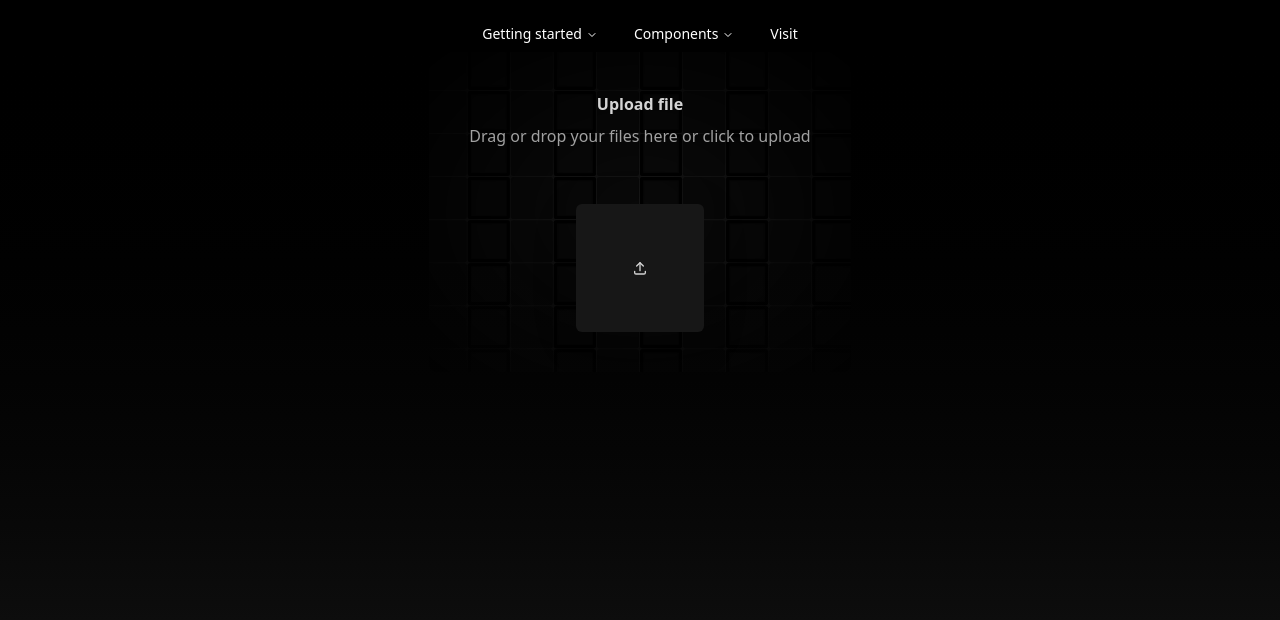
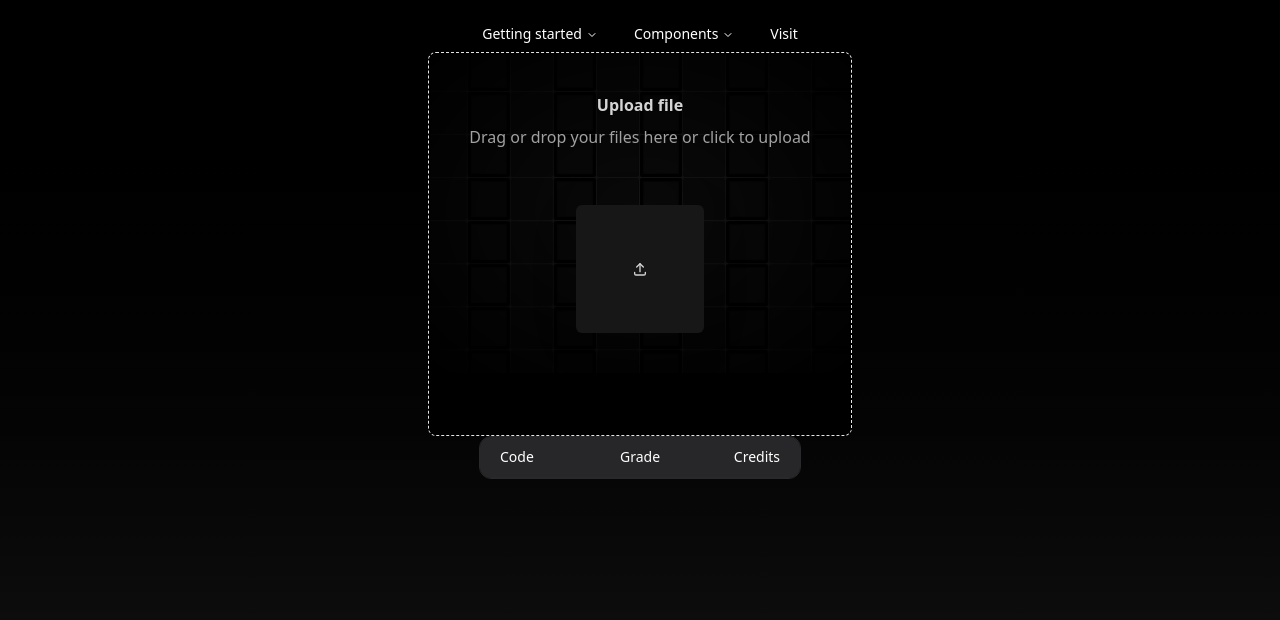
Before and after one commit to Lovedragn/AI_CGPA_Calculator, a Next.js app in the folder frontend/: page / in a window 1280 px wide. Shown: the top 620 px of the page. Built offline with nearby package versions, Linux system fonts and the light colour scheme.

Commit message:
Added Table

```diff
--- a/frontend/src/app/page.js
+++ b/frontend/src/app/page.js
@@ -1,14 +1,14 @@
 "use client";
 import { useState } from "react";
 import Navmenu from "../components/Base/navmenu";
-import { FileUpload } from "@/components/ui/file-upload";
+import Tableform from "../components/Base/table";
+import Fileuploads from "@/components/Base/fileupload";
 
 const App = () => {
+  const [results, setResults] = useState(null);
   const [loading, setLoading] = useState(false);
   const [file, setFile] = useState(null);
-  const [results, setResults] = useState(null);
   const [error, setError] = useState(null);
-
   const uploadFile = async () => {
     if (!file) return alert("Please select a file to upload.");
 
@@ -41,7 +41,7 @@ const App = () => {
 
   return (
     <div className="bg-gradient-to-b from-black to-neutral-900 w-full h-screen flex flex-col items-center p-4 overflow-hidden">
-      {/* <div className="bg-white rounded-lg shadow-xl p-8 max-w-md w-full">
+     {/* <div className="bg-white rounded-lg shadow-xl p-8 max-w-md w-full">
         <input
           className="w-full border border-gray-300 rounded p-2 text-sm"
           type="file"
@@ -130,19 +130,17 @@ const App = () => {
             )}
           </div>
         )}
+      </div> */}
+
+      <div>
+        <Navmenu />
       </div>
-
-       */}
-
-  <div>
-  <Navmenu/>
-
-  </div>
-  <div>
-
-  <FileUpload/>
-  </div>
-
+      <div>
+        <Fileuploads/>
+      </div>
+      <div>
+        <Tableform result={results} />
+      </div>
     </div>
   );
 };
--- a/frontend/src/components/Base/fileupload.js
+++ b/frontend/src/components/Base/fileupload.js
@@ -2,7 +2,7 @@
 import React, { useState } from "react";
 import { FileUpload } from "@/components/ui/file-upload";
 
-export function FileUploadDemo() {
+export function Fileuploads() {
   const [files, setFiles] = useState([]);
   const handleFileUpload = (files) => {
     setFiles(files);
@@ -16,3 +16,5 @@ export function FileUploadDemo() {
     </div>
   );
 }
+
+export default Fileuploads;
--- a/frontend/src/components/Base/navmenu.js
+++ b/frontend/src/components/Base/navmenu.js
@@ -57,7 +57,7 @@ export function Navmenu() {
     <NavigationMenu>
       <NavigationMenuList>
         <NavigationMenuItem>
-          <NavigationMenuTrigger >Getting started</NavigationMenuTrigger>
+          <NavigationMenuTrigger>Getting started</NavigationMenuTrigger>
           <NavigationMenuContent>
             <ul className="grid gap-3 p-4 md:w-[400px] lg:w-[500px] lg:grid-cols-[.75fr_1fr]">
               <li className="row-span-3">
@@ -105,11 +105,9 @@ export function Navmenu() {
           </NavigationMenuContent>
         </NavigationMenuItem>
         <NavigationMenuItem>
-          <Link href="/docs" passHref legacyBehavior>
-            <NavigationMenuLink className={navigationMenuTriggerStyle()}>
-              Visit
-            </NavigationMenuLink>
-          </Link>
+          <NavigationMenuLink className={navigationMenuTriggerStyle()}>
+            Visit
+          </NavigationMenuLink>
         </NavigationMenuItem>
       </NavigationMenuList>
     </NavigationMenu>
@@ -140,4 +138,5 @@ const ListItem = React.forwardRef(function ListItem(
     </li>
   );
 });
+
 export default Navmenu;
--- /dev/null
+++ b/frontend/src/components/Base/table.js
@@ -0,0 +1,38 @@
+import {
+  Table,
+  TableBody,
+  TableCaption,
+  TableCell,
+  TableFooter,
+  TableHead,
+  TableHeader,
+  TableRow,
+} from "@/components/ui/table";
+
+export function Tableform({ result }) {
+  console.log(result);
+  return (
+    <Table>
+      <TableHeader className="bg-zinc-800">
+        <TableRow>
+          <TableHead className="pl-5 w-30">Code</TableHead>
+          <TableHead className="px-5">Grade</TableHead>
+          <TableHead className="pr-5 w-30 text-right">Credits</TableHead>
+        </TableRow>
+      </TableHeader>
+      <TableBody className=" text-zinc-600 text-center">
+        {result?.courses.map((course, index) => (
+          <TableRow key={index}>
+            <TableCell className="font-medium text-left pl-5">
+              {course["Course Code"]}
+            </TableCell>
+            <TableCell>{course.Grade}</TableCell>
+            <TableCell className="text-right pr-7">{course.Credits}</TableCell>
+          </TableRow>
+        ))}
+      </TableBody>
+    </Table>
+  );
+}
+
+export default Tableform;
--- /dev/null
+++ b/frontend/src/components/ui/table.jsx
@@ -0,0 +1,99 @@
+"use client"
+
+import * as React from "react"
+
+import { cn } from "@/lib/utils"
+
+function Table({
+  className,
+  ...props
+}) {
+  return (
+    <div data-slot="table-container" className="relative border-1 rounded-xl w-full overflow-x-auto">
+      <table
+        data-slot="table"
+        className={cn("w-full caption-bottom text-sm", className)}
+        {...props} />
+    </div>
+  );
+}
+
+function TableHeader({
+  className,
+  ...props
+}) {
+  return (
+    <thead
+      data-slot="table-header"
+      className={cn("[&_tr]:border-b", className)}
+      {...props} />
+  );
+}
+
+function TableBody({
+  className,
+  ...props
+}) {
+  return (
+    <tbody
+      data-slot="table-body"
+      className={cn("[&_tr:last-child]:border-0", className)}
+      {...props} />
+  );
+}
+
+function TableRow({
+  className,
+  ...props
+}) {
+  return (
+    <tr
+      data-slot="table-row"
+      className={cn(
+        "hover:bg-muted/50 data-[state=selected]:bg-muted border-b transition-colors",
+        className
+      )}
+      {...props} />
+  );
+}
+
+function TableHead({
+  className,
+  ...props
+}) {
+  return (
+    <th
+      data-slot="table-head"
+      className={cn(
+        "text-foreground h-10 px-2 text-left align-middle font-medium whitespace-nowrap [&:has([role=checkbox])]:pr-0 [&>[role=checkbox]]:translate-y-[2px]",
+        className
+      )}
+      {...props} />
+  );
+}
+
+function TableCell({
+  className,
+  ...props
+}) {
+  return (
+    <td
+      data-slot="table-cell"
+      className={cn(
+        "p-2 align-middle whitespace-nowrap [&:has([role=checkbox])]:pr-0 [&>[role=checkbox]]:translate-y-[2px]",
+        className
+      )}
+      {...props} />
+  );
+}
+
+
+
+export {
+  Table,
+  TableHeader,
+  TableBody,
+  TableHead,
+  TableRow,
+  TableCell,
+}
```
